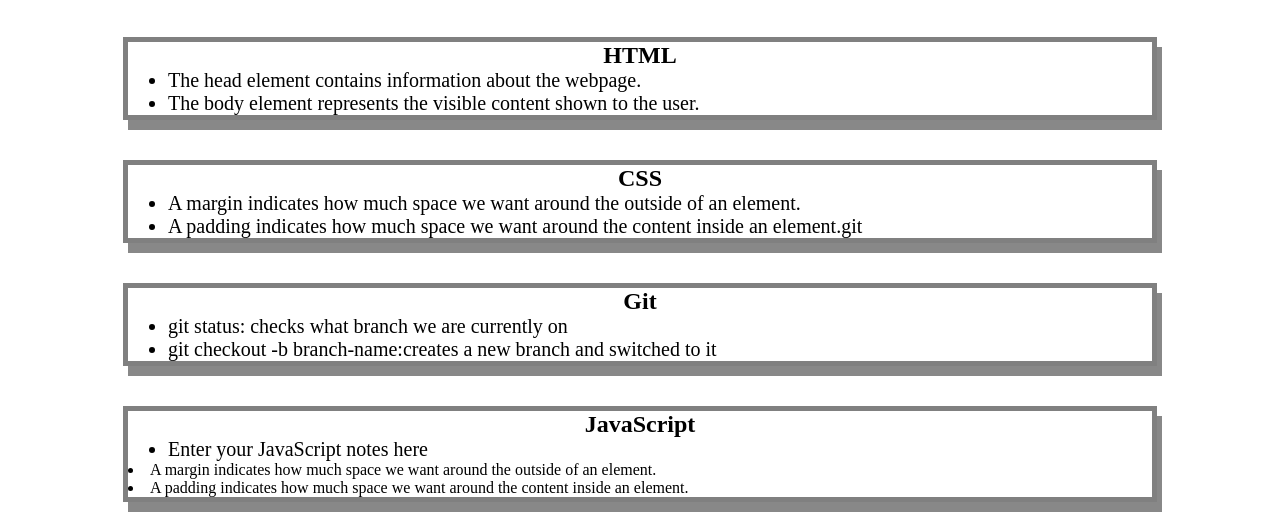
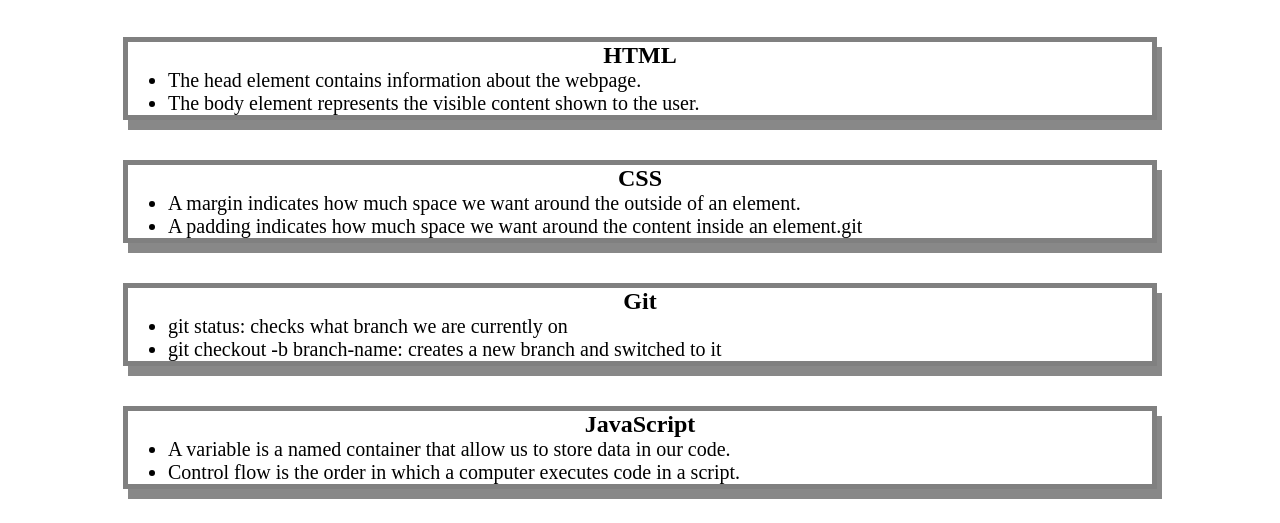
Before and after one commit to 1SimonaM/prework-study-guide, a plain HTML site: page index.html in a window 1280 px wide. Shown: the part 123-646 px from the top of the page. Drawn offline with Linux system fonts and the light colour scheme.

Commit message:
goint to main

```diff
--- a/index.html
+++ b/index.html
@@ -41,17 +41,15 @@
       <h2>Git</h2>
       <ul>
         <li>git status: checks what branch we are currently on</li>
-        <li>git checkout -b branch-name:creates a new branch and switched to it </li>
+        <li>git checkout -b branch-name: creates a new branch and switched to it </li>
       </ul>
     </section>
 
     <section class="card" id="javascript-section">
       <h2>JavaScript</h2>
       <ul>
-        <li>Enter your JavaScript notes here</li>
-      </ul>
-      <li>A margin indicates how much space we want around the outside of an element.</li>
-      <li>A padding indicates how much space we want around the content inside an element.</li>
+      <li>A variable is a named container that allow us to store data in our code.</li>
+      <li>Control flow is the order in which a computer executes code in a script.</li>
     </ul>
     </section>
   </main>
```
